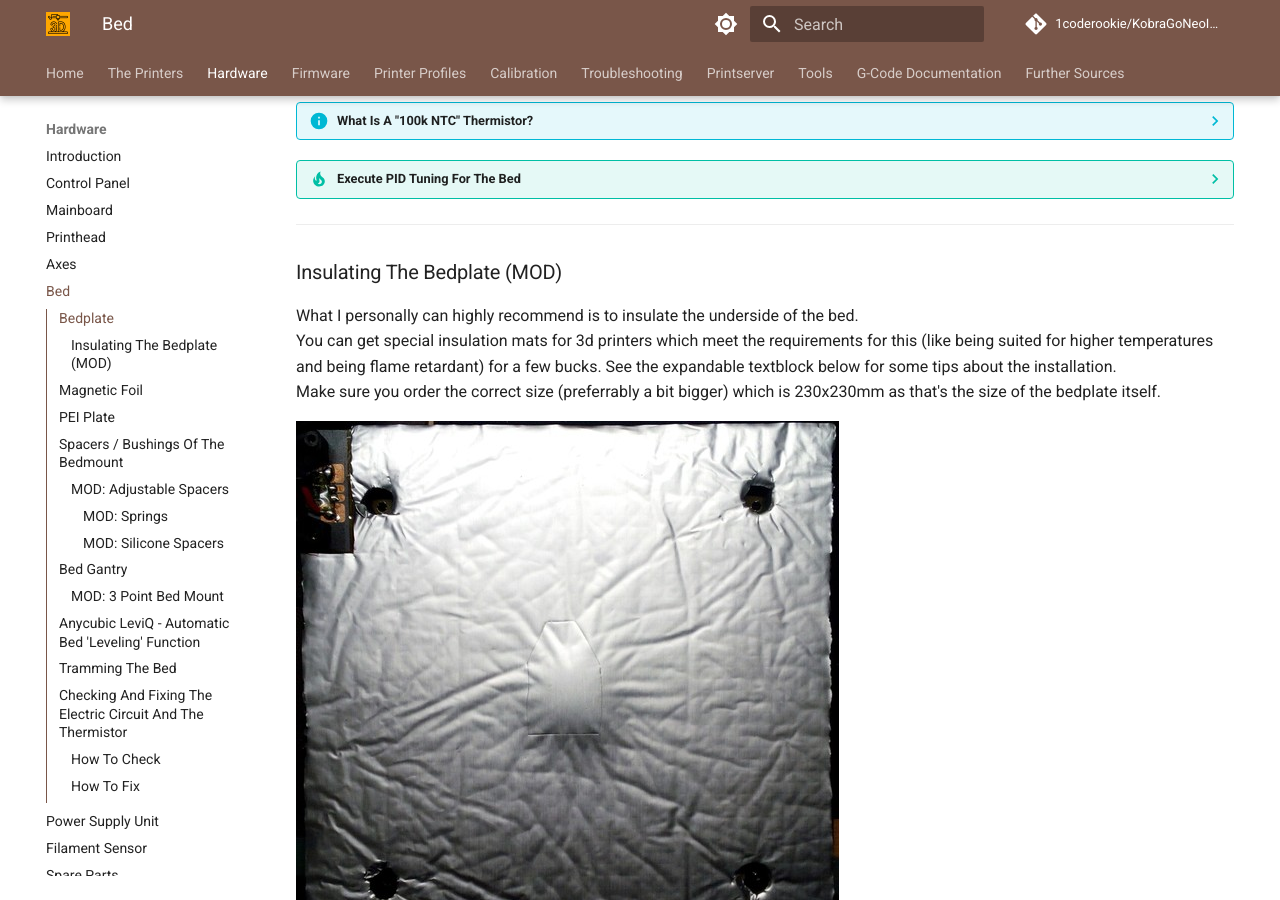
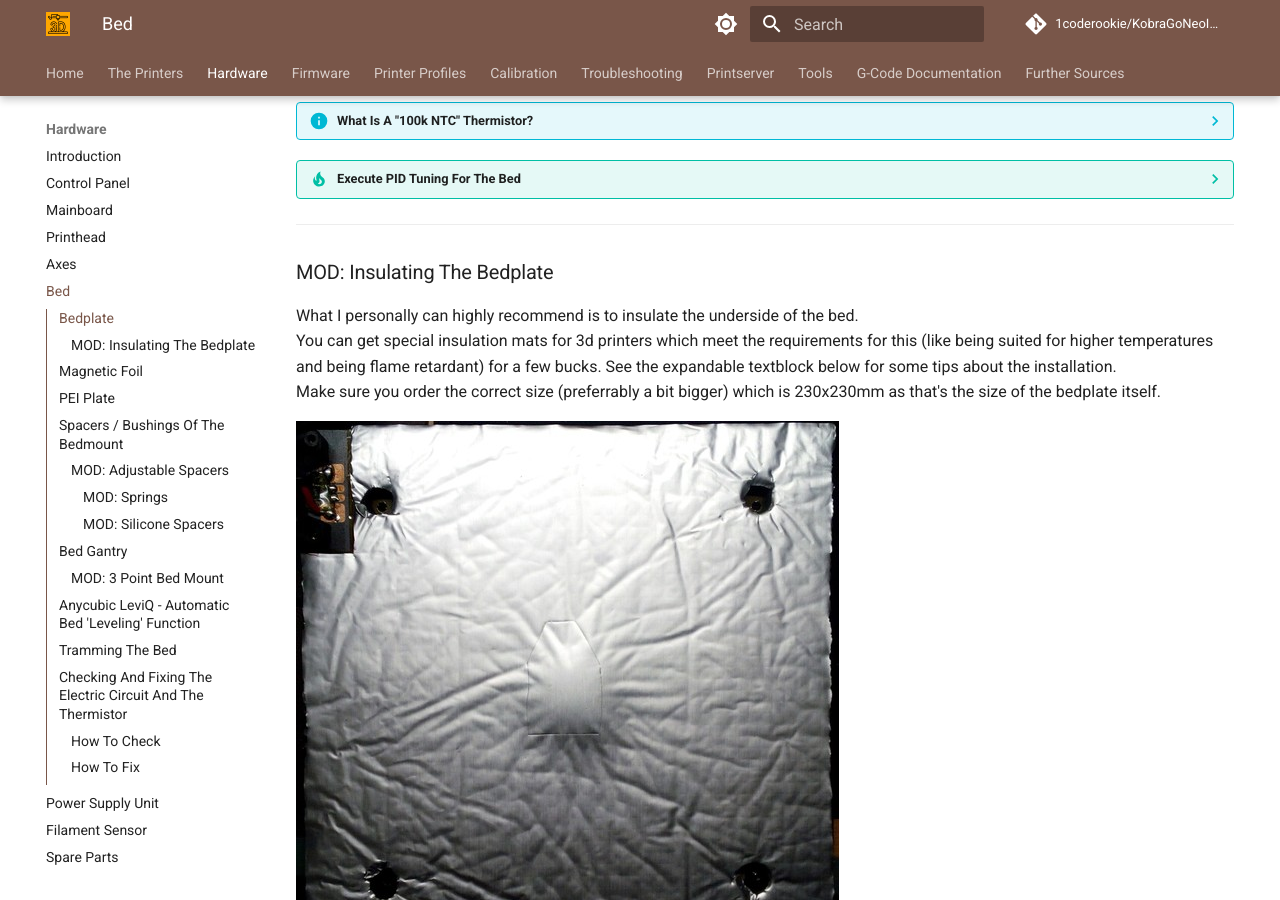
Before and after one commit to 1coderookie/KobraGoNeoInsights, an MkDocs documentation site: the page built from docs/hardware/bed.md, in a window 1280 px wide and 900 px high, scrolled down 4429 px. Built offline with MkDocs 1.6.1 and Material for MkDocs 9.7.7, drawn with Linux system fonts in a browser that asks for light colours; comment, search, counter and statistics services are not loaded.

Commit message:
Update bed.md

```diff
--- a/docs/hardware/bed.md
+++ b/docs/hardware/bed.md
@@ -79,7 +79,7 @@ The thermistor is a 100k NTC type which is soldered onto the PCB. According to t
 
 ---
 
-### Insulating The Bedplate (MOD)
+### MOD: Insulating The Bedplate
 What I personally can highly recommend is to insulate the underside of the bed.
 You can get special insulation mats for 3d printers which meet the requirements for this (like being suited for higher temperatures and being flame retardant) for a few bucks. See the expandable textblock below for some tips about the installation.
 Make sure you order the correct size (preferrably a bit bigger) which is 230x230mm as that's the size of the bedplate itself.
```
